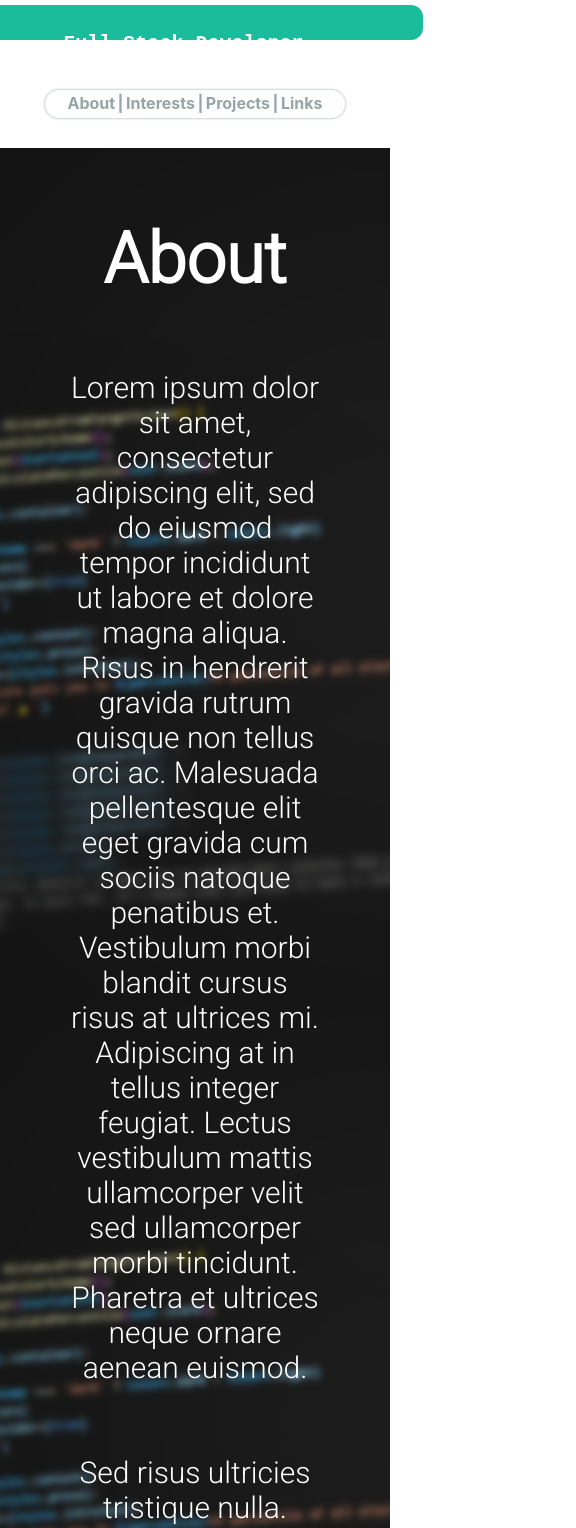
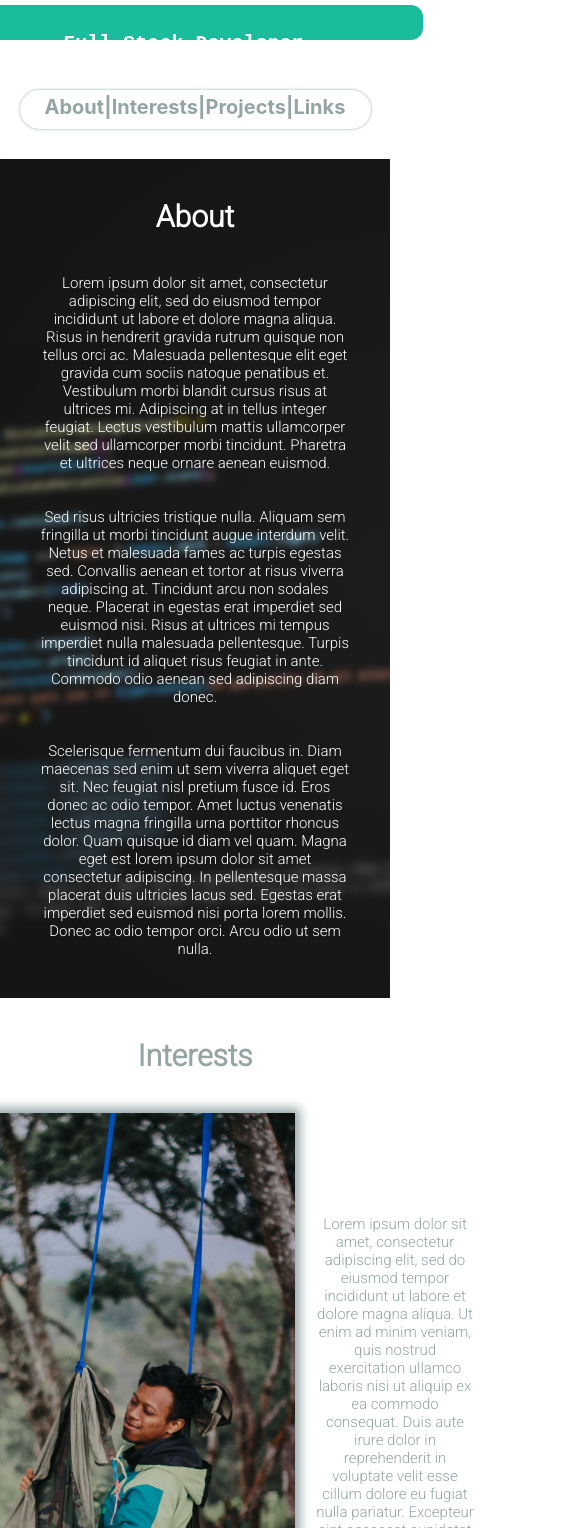
Before and after one commit to IbzOdus/EmployeePage, a React (Create React App) app: page / in a window 390 px wide. Shown: the part 280-1808 px from the top of the page, 576 px wide, since content can reach past the window. Built offline with nearby package versions, Linux system fonts and the light colour scheme.

Commit message:
Add some mobile responsiveness

```diff
--- a/src/components/LinkItem.jsx
+++ b/src/components/LinkItem.jsx
@@ -10,6 +10,11 @@ const Container = styled.a`
     &:visited {
         color: #FFFFFF;
     }
+
+    @media (max-width: 1000px) {
+        font-size: 30px;
+        padding: 20px 0px;
+    }
 `;
 
 export default function LinkItem({text, link, icon}) {
--- a/src/components/SubNav.jsx
+++ b/src/components/SubNav.jsx
@@ -16,6 +16,13 @@ const Container = styled.nav`
     width: 40%;
     margin-bottom: 30px;
     color: ${colors.primary};
+
+    @media (max-width: 1000px) {
+        top: 50px;
+        font-size: 20px;
+        padding: 5px 25px 10px 25px;
+        width: 90%;
+    }
 `;
 
 const SubNavItem = styled.a`
--- a/src/components/pages/Common.jsx
+++ b/src/components/pages/Common.jsx
@@ -13,16 +13,26 @@ export const SectionWrapper = styled.section`
     background-color: ${props => props.backgroundColor || '#FFFFFF'};
 
     ${props => props.backgroundUrl && css`
-        background-image: url("${props.backgroundUrl}");
-        background-repeat: no-repeat;
-        background-size: cover;
-        background-position: center center;
-        background-attachment: fixed;
+    background-image: url("${props.backgroundUrl}");
+    background-repeat: no-repeat;
+    background-size: cover;
+    background-position: center center;
+    background-attachment: fixed;
     `};
+
+    @media (max-width: 1000px) {
+        font-size: 15px;
+        padding: 40px;
+    }
 `;
 
 export const SectionHeading = styled.h1`
     font-size: 70px;
     color: ${props => props.color || undefined};
     margin-bottom: 70px;
+
+    @media (max-width: 1000px) {
+        font-size: 30px;
+        margin-bottom: 40px;
+    }
 `;
--- a/src/components/views/InterestsSection.jsx
+++ b/src/components/views/InterestsSection.jsx
@@ -13,6 +13,11 @@ const Container = styled.div`
 const ActionImage = styled.img`
     box-shadow: 0px 0px 10px 5px;
     height: 700px;
+
+    @media (max-width: 1000px) {
+        max-width: 400px;
+        height: auto;
+    }
 `;
 
 const InterestsText = styled.div`
```
